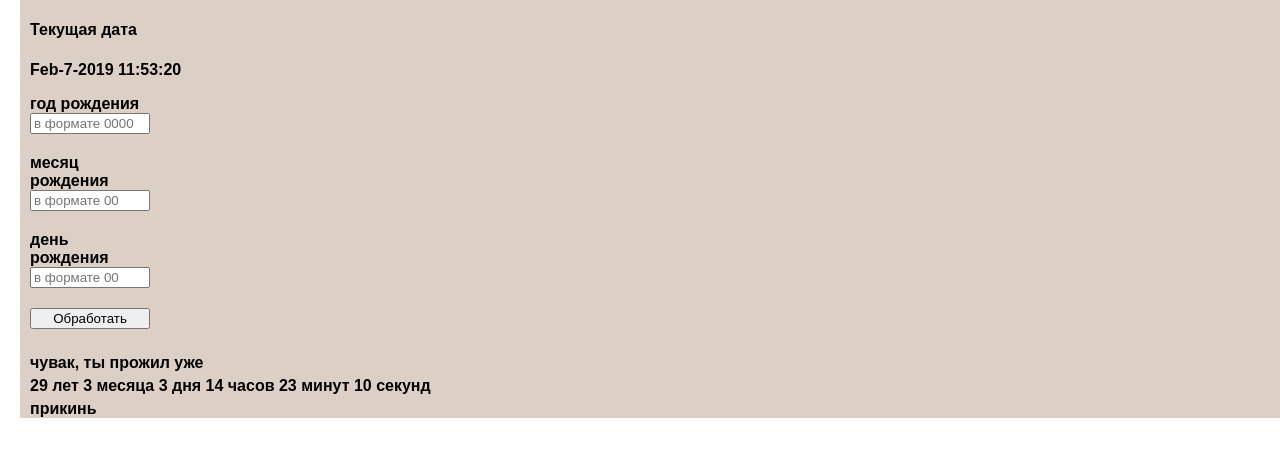
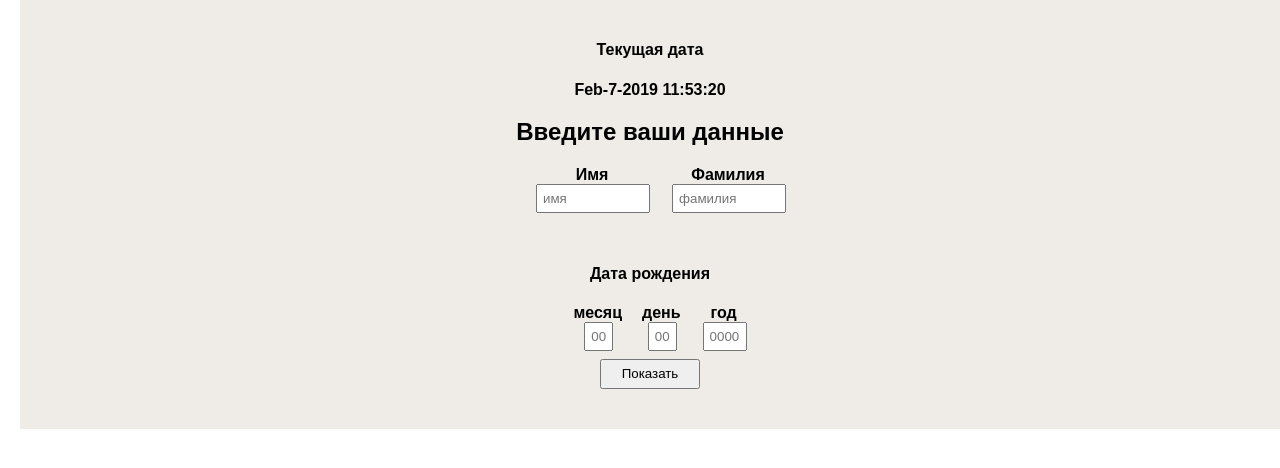
Before and after one commit to AdiKub/check_age, a plain HTML site: page index.html in a window 1280 px wide. Drawn offline with Linux system fonts and the light colour scheme.

Commit message:
finish_main_2

```diff
--- a/css/style.css
+++ b/css/style.css
@@ -4,21 +4,72 @@ body {
     padding: 0;
     margin: 0;
 }
+
+input::-webkit-outer-spin-button,
+input::-webkit-inner-spin-button {
+    -webkit-appearance: none;
+    margin: 0;
+}
 .mainContainer {
     display: flex;
     flex-direction: column;
+    align-items: center;
     margin-left: 20px;
-    padding-left: 10px;
-    background-color: rgb(220, 208, 198);
+    padding: 20px;
+    background-color: rgba(218, 208, 200, 0.435);
 
+}
+.correntDataContainer {
+    display: flex;
+    flex-direction: column;
+    align-items: center;
+}
+.correntDataOutput {
+    margin: 0;
 }
 .inputData {
     display: flex;
     flex-direction: column;
     width: 120px;
+    margin-top: 16px;
 }
+.form-wrapper {
+    display: flex;
+    flex-direction: column;
+    align-items: center;
+    width: 450px;
+    height: 250px;
+}
+.form-container {
+    display: flex;
+    flex-direction: row;
+
+}
+
 .input {
-    margin-bottom: 20px;
+    width: 100px;
+    padding: 5px;
+    margin-bottom: 30px;
+    margin-left: 2px;
+
+}
+.form {
+    margin-left: 20px;
+    display: flex;
+    flex-direction: column;
+    align-items: center;
+}
+
+.button {
+    margin-top: 10px;
+    width: 100px;
+    height: 30px;
+}
+.date {
+    width: 15px;
+}
+.date_2 {
+    width: 30px;
 }
 
 .outputData {
@@ -26,8 +77,5 @@ body {
     font-size: 1em;
     display: flex;
     flex-direction: column;
+    align-items: center;
 }
-.liveDataOutput {
-    margin: 0;
-    margin-top: 5px;
-}
--- a/index.html
+++ b/index.html
@@ -4,7 +4,7 @@
     <meta charset="UTF-8">
     <link rel="stylesheet" href="css/style.css">
     <title>Document</title>
-    <script src="main.js" defer></script>
+
 </head>
 <body>
     <div class="mainContainer">
@@ -13,22 +13,42 @@
                 <p class="correntDataOutput" id="correntDataOutput"></p>
 
             </div>
-            <div class="inputData">
-                <span inputText>год рождения</span>
-                <input placeholder="в формате 0000" type="text" class="input" id="inputData_1">
-                <span inputText>месяц рождения </span>
-                <input placeholder="в формате 00" type="text" class="input" id="inputData_2">
-                <span inputText>день рождения </span>
-                <input placeholder="в формате 00" type="text" class="input" id="inputData_3">
-                <button onkeydown=inputData()>Обработать</button>
+            <div class="form-wrapper">
+                <h2 class="form-title">Введите ваши данные</h2>
+                <div class="form-container">
+                    <form class="form">
+                        <label  for="inputName">Имя</label>
+                        <input  onkeyup="createNewData(id)"  placeholder="имя" type="text" class="input" id="firstName">
+                    </form>
+                    <form class="form">
+                        <label for="inputLastName">Фамилия</label>
+                        <input onkeyup="createNewData(id)" placeholder="фамилия" type="text" class="input" id="lastName">
+                    </form>
+                </div>
+                <h4 class="form-title">Дата рождения</h4>
+                <div class="form-container">
+
+                    <form class="form">
+                        <label for="inputDate">месяц</label>
+                        <input onkeyup="createNewDate(id)"  placeholder="00" type="number" class="input date" id="month">
+                    </form>
+                    <form class="form">
+                        <label for="inputDate">день</label>
+                        <input onkeyup="createNewDate(id)" placeholder="00" type="number" class="input date" id="date">
+                    </form>
+                    <form class="form">
+                        <label for="inputDate">год</label>
+                        <input onkeyup="createNewDate(id)" placeholder="0000" type="number" class="input date_2" id="year">
+                    </form>
+                </div>
             </div>
-            <div class="outputData">
-                    <span class="liveDataOutput">чувак, ты прожил уже</span>
-                    <p id="liveDataOutput" class="liveDataOutput">sdsd</p>
-                    <span class="liveDataOutput">прикинь</span>
+            <Button onclick="generateLiveTime()" class="button">Показать</Button>
+            <div class="outputData" id="liveDataOutput">
+
             </div>
 
     </div>
 
+    <script src="main_2.js" defer></script>
 </body>
 </html>
--- a/main.js
+++ b/main.js
@@ -4,34 +4,10 @@ var data ={
     avatar: "link",
     isOnline: false,
     age: 29,
-    dataOfBirth: "11-06-1989 21:30:10",
-
-
-    checkAdulthood: function(){
-        var isAdulthood = false;
-        if (this.age > 17) {
-            isAdulthood = true
-        }
-        return isAdulthood;
-    },
+    dataOfBirth: "11-06-1989 20:30:00",
 
 
 
-    checkAge: function() {
-        var unixtodayData = Math.floor(new Date().getTime()/1000)
-        var unixDataOfBirth = Math.floor(new Date(this.dataOfBirth).getTime()/1000)
-        var twoDateDifference = unixtodayData - unixDataOfBirth;
-        var differensDate = new Date(twoDateDifference*1000);
-        var year = differensDate.getFullYear() - 1970;
-        var month =differensDate.getMonth();
-        var date = differensDate.getDate();
-        var hour = differensDate.getHours();
-        var min = differensDate.getMinutes();
-        var sec = differensDate.getSeconds();
-        var liveTime = year + ' лет '+ month + ' месяца '+date+ ' дня ' + hour + ' часов ' + min + ' минут ' + sec +" секунд ";
-        return liveTime;
-
-        }
 }
 
 
@@ -51,13 +27,16 @@ function correntData() {
         var min = differensDate.getMinutes();
         var sec = differensDate.getSeconds();
         var liveTime = month + '-'+date+"-"+year +  ' ' + hour + ':' + min + ':' + sec;
-    var outputCorrentData = document.getElementById("correntDataOutput");
-    outputCorrentData.innerHTML = liveTime;
+        document.getElementById("correntDataOutput").innerHTML = liveTime;
 }
+
+
 function inputData() {
     var inputValue = document.getElementsByClassName("inputData")
     console.log("inputValue");
-}
+};
+
+
+
 
 setInterval(function() {outputData(data)}, 1000)
-setInterval(function() {correntData()}, 1000)
--- /dev/null
+++ b/main_2.js
@@ -0,0 +1,62 @@
+var userData = {
+    birthDay: {},
+}
+
+
+function createNewData(idName) {
+    var inputValue = document.getElementById(idName).value;
+    userData[idName] = inputValue;
+}
+
+function createNewDate(idName) {
+    var inputValue = document.getElementById(idName).value;
+    userData.birthDay[idName] = inputValue;
+}
+
+function generateLiveTime() {
+    var birthDate = userData.birthDay.month+
+         "-"+userData.birthDay.date+
+        "-"+userData.birthDay.year;
+        checkAge(birthDate)
+}
+
+ function checkAge(d) {
+    var unixtodayData = Math.floor(new Date().getTime()/1000)
+    var unixDataOfBirth = Math.floor(new Date(d).getTime()/1000)
+    var twoDateDifference = unixtodayData - unixDataOfBirth;
+    var differensDate = new Date(twoDateDifference*1000);
+    var year = differensDate.getFullYear() - 1970;
+    var month = differensDate.getMonth();
+    var date = differensDate.getDate();
+    var hour = differensDate.getHours();
+    var min = differensDate.getMinutes();
+    var sec = differensDate.getSeconds();
+    var liveTime = year + ' лет '+ month + ' месяца '+date+ ' дня ' + hour + ' часов ' + min + ' минут ' + sec +" секунд ";
+    outputData(liveTime);
+}
+
+function outputData (val) {
+    var correntData = document.getElementById("liveDataOutput")
+    correntData.innerHTML = "";
+    var out ="<span>" +userData.firstName+"  "+userData.lastName+ " вы прожил"+ "</span>"+
+            "<span>"+val+"</span>";
+    correntData.innerHTML = out;
+   }
+
+
+   function createAndShowNewData() {
+    unixTodayData = Math.floor(new Date().getTime()/1000);
+    var todayDate = new Date(unixTodayData*1000);
+    var year = todayDate.getFullYear();
+    var months = ['Jan','Feb','Mar','Apr','May','Jun','Jul','Aug','Sep','Oct','Nov','Dec'];
+    var month = months[todayDate.getMonth()];
+    var date = todayDate.getDate();
+    var hour = todayDate.getHours();
+    var min = todayDate.getMinutes();
+    var sec = todayDate.getSeconds();
+    var liveTime = month + '-'+date+"-"+year+  ' ' +hour+ ':' +min+ ':' +sec;
+    document.getElementById("correntDataOutput").innerHTML = liveTime;
+}
+
+
+setInterval(function() {createAndShowNewData()}, 1000)
```
